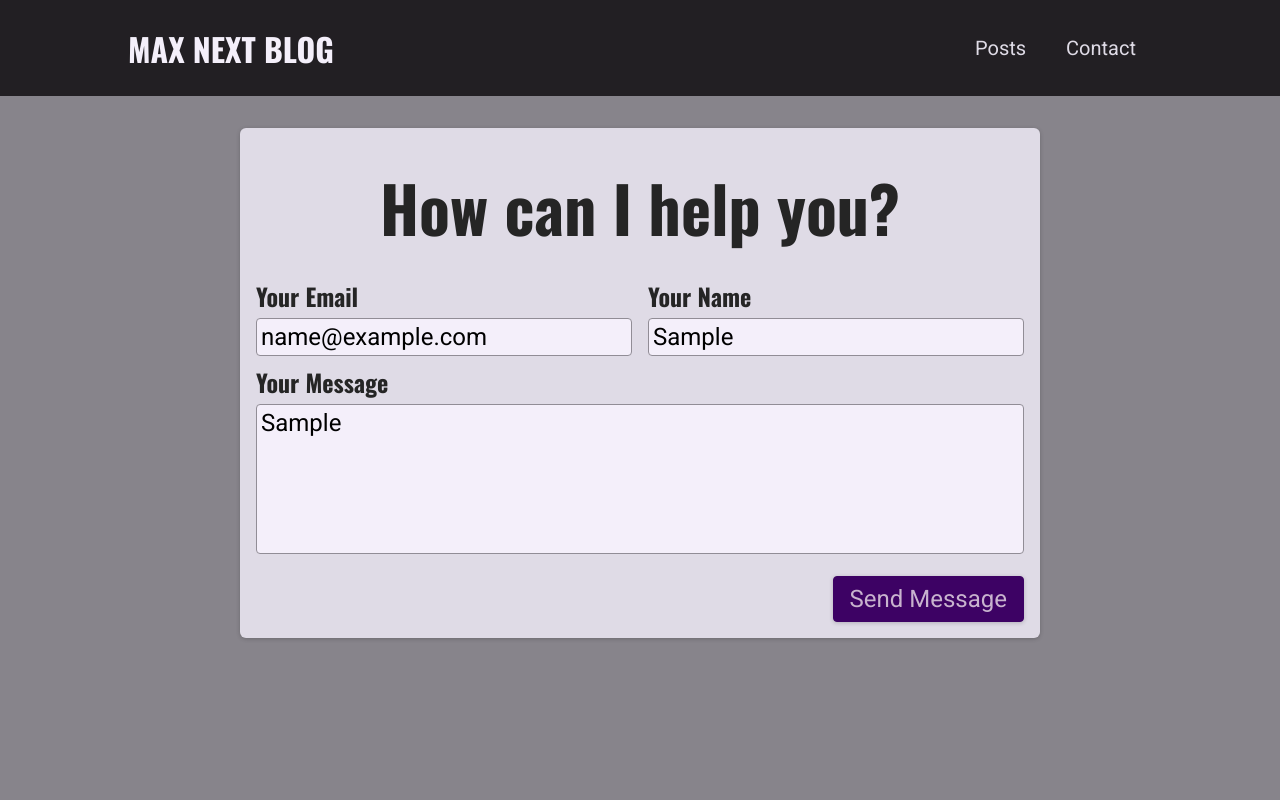
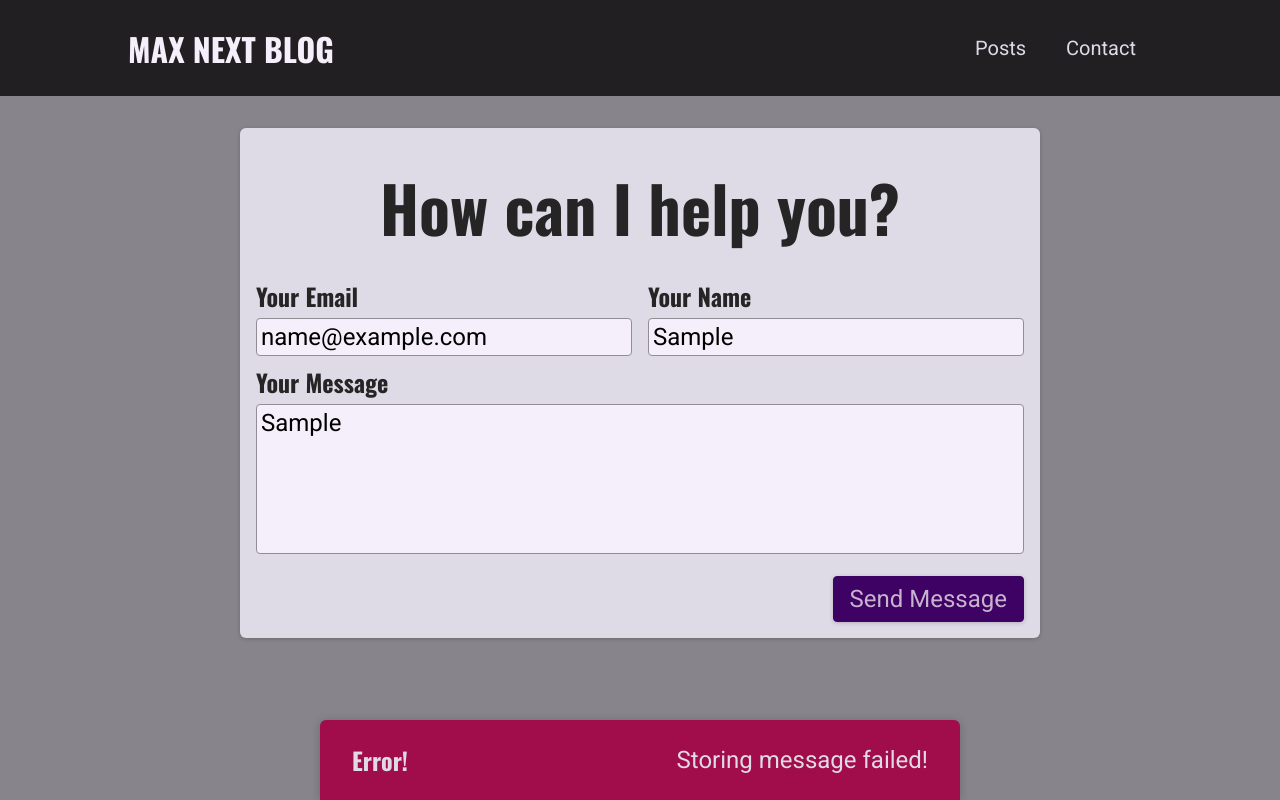
Before and after one commit to embyth-training-projects/nextjs-blog, a Next.js app: page /contact in a window 1280 px wide. Both pictures are taken after typing "name@example.com", "Sample", "Sample" into the empty fields and a click on the button "Send Message". Built offline with nearby package versions, Linux system fonts and the light colour scheme; no server answers; the database is empty.

Commit message:
Adding UI feedback with notification component

```diff
--- a/components/contact/contact-form.js
+++ b/components/contact/contact-form.js
@@ -1,27 +1,89 @@
-import { useRef } from "react";
+import { useEffect, useRef, useState } from "react";
+
+import Notification from "../ui/notification";
 
 import styles from "./contact-form.module.css";
 
+async function sendContactData(contactData) {
+  const response = await fetch(`/api/contact`, {
+    method: `POST`,
+    headers: {
+      "Content-Type": "application/json",
+    },
+    body: JSON.stringify(contactData),
+  });
+
+  const data = await response.json();
+
+  if (!response.ok) {
+    throw new Error(data.message || `Something went wrong!`);
+  }
+}
+
+function getNotificationData(status, error) {
+  switch (status) {
+    case `pending`:
+      return {
+        status,
+        title: `Sending message...`,
+        message: `Your message is on its way!`,
+      };
+    case `success`:
+      return {
+        status,
+        title: `Success!`,
+        message: `Message sent successfully!`,
+      };
+    case `error`:
+      return {
+        status,
+        title: `Error!`,
+        message: error || `Something went wrong!`,
+      };
+    default:
+      return null;
+  }
+}
+
 function ContactForm() {
+  const [requestStatus, setRequestStatus] = useState(null);
+  const [requestError, setRequestError] = useState(null);
+
   const emailInputRef = useRef();
   const nameInputRef = useRef();
   const messageInputRef = useRef();
 
-  function sendMessageHandler(evt) {
+  useEffect(() => {
+    if (requestStatus === `success` || requestStatus === `error`) {
+      const timer = setTimeout(() => {
+        setRequestStatus(null);
+        setRequestError(null);
+      }, 3000);
+
+      return () => clearTimeout(timer);
+    }
+  }, [requestStatus]);
+
+  async function sendMessageHandler(evt) {
     evt.preventDefault();
 
-    fetch(`/api/contact`, {
-      method: `POST`,
-      headers: {
-        "Content-Type": "application/json",
-      },
-      body: JSON.stringify({
+    setRequestStatus(`pending`);
+
+    try {
+      await sendContactData({
         email: emailInputRef.current.value,
         name: nameInputRef.current.value,
         message: messageInputRef.current.value,
-      }),
-    });
+      });
+
+      setRequestStatus(`success`);
+    } catch (error) {
+      setRequestError(error.message);
+      setRequestStatus(`error`);
+    }
   }
+
+  const notification = getNotificationData(requestStatus, requestError);
 
   return (
     <section className={styles.contact}>
@@ -45,6 +107,7 @@
           <button>Send Message</button>
         </div>
       </form>
+      {notification && <Notification {...notification} />}
     </section>
   );
 }
--- /dev/null
+++ b/components/ui/notification.js
@@ -0,0 +1,26 @@
+import styles from "./notification.module.css";
+
+function Notification(props) {
+  const { title, message, status } = props;
+
+  let statusClasses = "";
+
+  if (status === "success") {
+    statusClasses = styles.success;
+  }
+
+  if (status === "error") {
+    statusClasses = styles.error;
+  }
+
+  const cssClasses = `${styles.notification} ${statusClasses}`;
+
+  return (
+    <div className={cssClasses}>
+      <h2>{title}</h2>
+      <p>{message}</p>
+    </div>
+  );
+}
+
+export default Notification;
--- /dev/null
+++ b/components/ui/notification.module.css
@@ -0,0 +1,43 @@
+.notification {
+  display: flex;
+  justify-content: space-between;
+  align-items: center;
+  color: var(--color-grey-100);
+  background-color: var(--color-grey-800);
+  padding: 0 var(--size-8);
+  box-shadow: 0 1px 8px rgba(0, 0, 0, 0.2);
+  position: fixed;
+  height: 5rem;
+  bottom: 0;
+  width: 100%;
+  left: 0;
+  border-top-right-radius: 0;
+  border-top-left-radius: 0;
+}
+
+.notification h2 {
+  font-size: var(--size-6);
+  margin: 0;
+}
+
+.notification p {
+  margin: 0;
+}
+
+.success {
+  background-color: var(--color-success-500);
+  color: var(--color-grey-800);
+}
+
+.error {
+  background-color: var(--color-error-500);
+}
+
+@media (min-width: 768px) {
+  .notification {
+    width: 40rem;
+    left: calc(50% - 20rem);
+    border-top-right-radius: 6px;
+    border-top-left-radius: 6px;
+  }
+}
```
